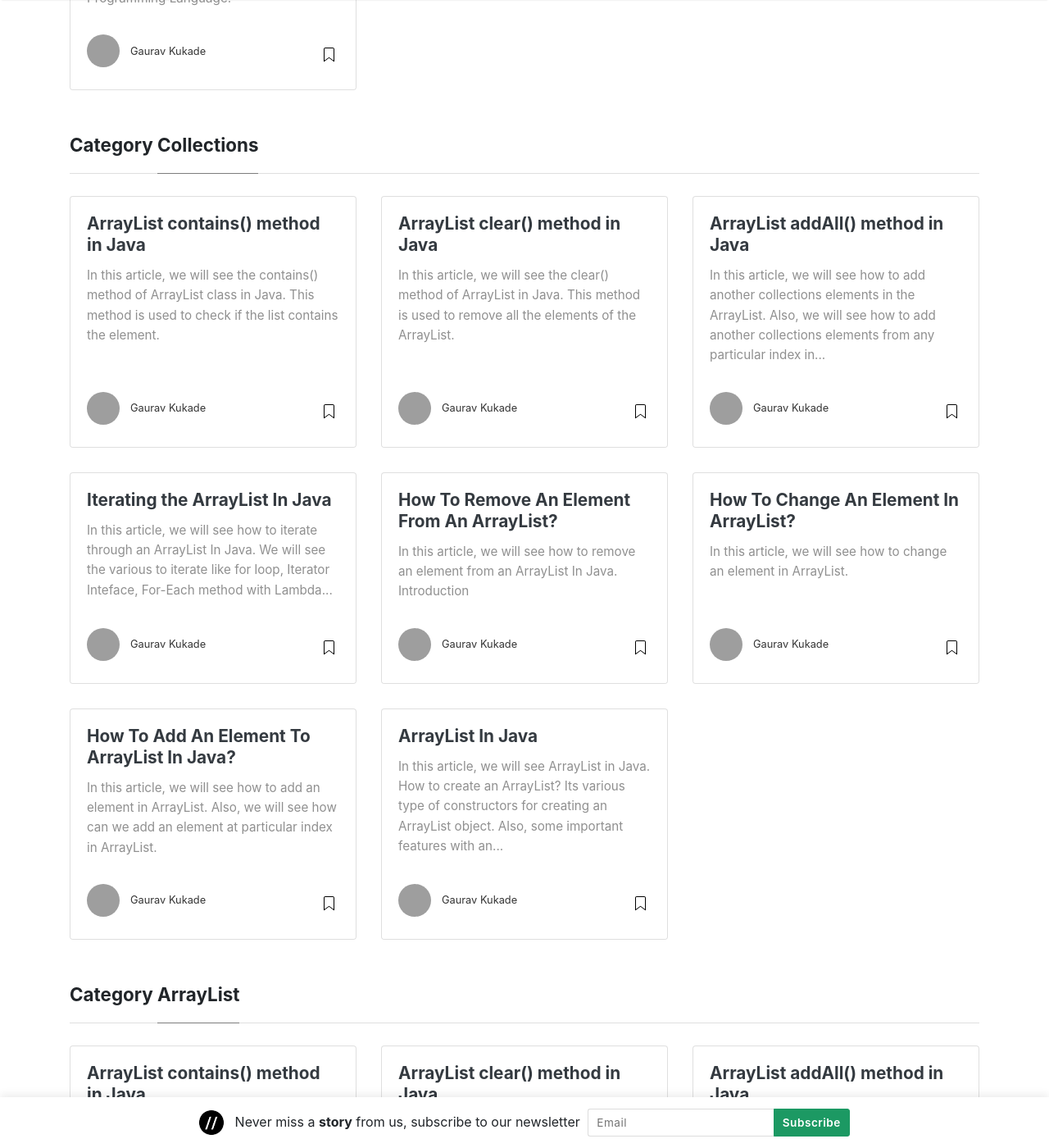
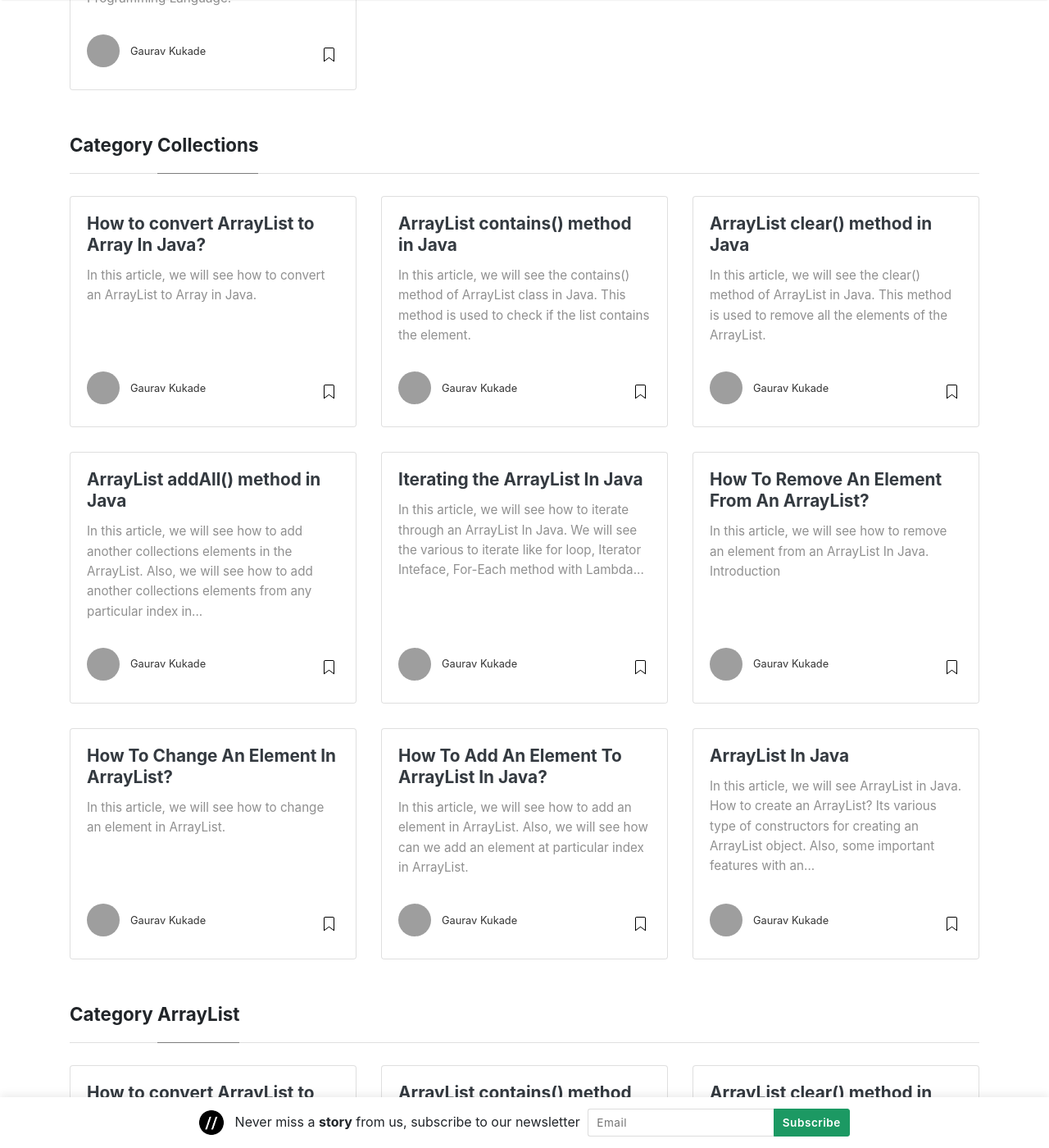
Before and after one commit to coderolls/coderolls-blog, a Jekyll site: the page built from _pages/categories.md, in a window 1280 px wide and 1400 px high, scrolled down 10430 px. Shown: the whole window at 82% size. Built offline with Jekyll 4.4.1, drawn with Linux system fonts in a browser that asks for light colours; nearby versions of some CDN libraries; some of the changed lines change nothing that is shown; some of the changed text lies outside the part shown; grey boxes are pictures that could not be loaded.

Commit message:
Add blogpost - convert an arrayl;ist to array and update arraylist in java post

````diff
--- a/_posts/collections/arraylist/2021-11-24-arraylist-in-java.md
+++ b/_posts/collections/arraylist/2021-11-24-arraylist-in-java.md
@@ -77,6 +77,19 @@ ArrayList<String> arrayList = new ArrayList<String>(20);
 In the above code the `<String>` represents Generics and I am creating an `arrayList` object which will be storing String type of objects only. It will give us a compile-time error if we try to add any other type of object the `arrayList`.
 
 By default, Collections are heterogeneous i.e. they can save all types of objects in one collection. By using Generics I am making it homogeneous i.e. it will store only specified types of objects in that particular collection.
+
+
+## Methods in ArrayList
+
+{:class="table table-bordered"}
+|Method | Description |
+|:------| :---------- |
+|[`add(E e)`](https://coderolls.com/add-element-in-arraylist/)|This method adds an element to the end of the list.|
+|[`add(int index, E element)`](https://coderolls.com/add-element-in-arraylist/)|This method adds an element to the list at the specifed `index`.|
+|[`set(int index, E element)`](https://coderolls.com/change-element-in-arraylist/)|This method sets the sepecified element at the specifed `index`.|
+|[`remove(Object o)`](https://coderolls.com/remove-element-from-arraylist/)|This method removes the specified object from the ArrayList.|
+|[`remove(int index)`](https://coderolls.com/remove-element-from-arraylist/)|This method removes the object at specified index from the ArrayList.|
+|[`iterator()`](https://coderolls.com/remove-element-from-arraylist/)|This method provides the Iterator to iterate over an ArrayList.|
 
 
 ## Features
@@ -180,6 +193,7 @@ I have covered all the ways of iterating the ArrayList in Java with all the exam
 ](http://coderolls.com/iterating-the-arraylist-in-java/)
 
 
+
 The example java programs given in the above tutorial can be found at [this GitHub Repository](https://github.com/coderolls/blogpost-coding-examples/tree/main/collections/arraylist/arraylist-in-java).
 
 Let me know you thoughts or suggestions in comment section below.
--- /dev/null
+++ b/_posts/collections/arraylist/2021-12-14-convert-arraylist-to-array.md
@@ -0,0 +1,173 @@
+---
+layout: post
+title: "How to convert ArrayList to Array In Java?"
+author: gaurav
+categories: [Collections, ArrayList]
+description: "In this article, we will see how to convert an ArrayList to Array in Java."
+---
+In this article, we will see how to convert an ArrayList to Array in Java.
+
+## Introduction
+
+[ArrayList in Java](https://coderolls.com/arraylist-in-java/) is an ordered collection. Also ArrayList allows the duplicate elements.
+
+We have see the ArrayList method like [`add()`](https://coderolls.com/add-element-in-arraylist/), [`addAll()`](http://https//coderolls.com/arraylist-addall-method-in-java/), [`remove()`](https://coderolls.com/remove-element-from-arraylist/), [`set()`](https://coderolls.com/change-element-in-arraylist/), [`iterate()`](http://coderolls.com/iterating-the-arraylist-in-java/), [`clear()`](http://coderolls.com/arraylist-clear-method-in-java/) and [`contains()`](http://coderolls.com/arraylist-contains-method).
+
+ArrayList mostly provides all the regular operations that needs to be perform on Array. So convert ArrayList to Array only when your use-case requires it.
+
+We can convert an ArrayList to Array in Java using the `toArray()` method.
+
+There are two methods to convert an ArrayList to Array. They are as given below.
+
+1. `public Object[] toArray()` method
+2. `public <T> T[] toArray(T[] a)` method
+
+Lets see both methods one by one.
+
+## 1. `public Object[] toArray()` method
+
+`toArray()` method returns an array containing all of the elements in this ArrayList in proper sequence.
+
+The method signature is given below.
+
+```java
+public Object[] toArray()
+```
+
+As shown in the above method signature, the return type of this method is `Object[]`. It returns an array that contains all the elements of the ArrayList in proper sequence.
+
+I have given an example java program to convert an ArrayList to Array. It converts an ArrayList of String to Object Array i.e `Object []`.
+
+```java
+/**
+ * A java program to convert an ArrayList to array using
+ * toArray method.
+ *
+ * toArray() method returns Object[]
+ *
+ * @author Gaurav Kukade at coderolls.com
+ *
+ */
+public class ArrayListToArray {
+
+	public static void main(String[] args) {
+		ArrayList<String> arrayList = new ArrayList<String>();
+
+		//adding elements to the arrayList
+		arrayList.add("Meta");
+		arrayList.add("Apple");
+		arrayList.add("Amazon");
+		arrayList.add("Netflix");
+		arrayList.add("Microsoft");
+		arrayList.add("Google");
+
+		System.out.println("ArrayList: \n"+ arrayList);
+
+		// convert ArrayList to array
+		Object[] objects = arrayList.toArray();
+
+		System.out.println("\nArray:");
+
+		//we will receive the object array, so iterate on it to print each element
+		for(Object obj:objects) {
+			System.out.println(obj);
+		}
+	}
+}
+```
+Output:
+```
+ArrayList:
+[Meta, Apple, Amazon, Netflix, Microsoft, Google]
+
+Array:
+Meta
+Apple
+Amazon
+Netflix
+Microsoft
+Google
+```
+## 2. `public <T> T[] toArray(T[] a)` method
+
+This method also returns an array that contains all the elements of the ArrayList in proper sequence.
+
+The method signature is as given below.
+
+```java
+public <T> T[] toArray(T[] a)
+```
+
+As shown in the method signature, this method accepts one parameter.
+
+ - **`T[] a`:-** An new array of type T, into which the elements of the list are to be stored. If the specified array is not enough to store all the elements of the ArrayList, a new array of the same type will be created.
+
+This method returns `T []` i.e. An array of the specified type can be returned.
+
+I have given a sample java program to convert an ArrayList to array. Here, we will be converting an ArrayList of type String to String Array i.e `String []`.
+
+```java
+import java.util.ArrayList;
+
+/**
+ * A java program to convert an ArrayList to array using
+ * toArray method.
+ *
+ * toArray(T[] a) method returns T[]
+ *
+ * @author Gaurav Kukade at coderolls.com
+ *
+ */
+public class ArrayListToArray2 {
+
+	public static void main(String[] args) {
+		ArrayList<String> arrayList = new ArrayList<String>();
+
+		//adding elements to the arrayList
+		arrayList.add("Meta");
+		arrayList.add("Apple");
+		arrayList.add("Amazon");
+		arrayList.add("Netflix");
+		arrayList.add("Microsoft");
+		arrayList.add("Google");
+
+		System.out.println("ArrayList: \n"+ arrayList);
+
+		// convert ArrayList to array
+		// pass a new String array of the arrayList size as a param to toArray
+		String[] elements = arrayList.toArray(new String[arrayList.size()]);
+
+		System.out.println("\nArray:");
+		//we will receive the string array, so iterate on it to print each element
+		for(String str:elements) {
+			System.out.println(str);
+		}
+	}
+}
+```
+Output:
+```
+ArrayList:
+[Meta, Apple, Amazon, Netflix, Microsoft, Google]
+
+Array:
+Meta
+Apple
+Amazon
+Netflix
+Microsoft
+Google
+```
+
+## Conclusion
+
+We can convert an ArrayList to Array in Java using the `toArray()` method.
+
+There are two versions of the `toArray()` method.
+
+1. `public Object[] toArray()` method
+2. `public <T> T[] toArray(T[] a)` method
+
+The example java programs given in the above tutorial can be found at [this GitHub Repository](https://github.com/coderolls/blogpost-coding-examples/tree/main/collections/arraylist/convert-arraylist-to-array).
+
+Please write you thoughts in the comment section below.
````
